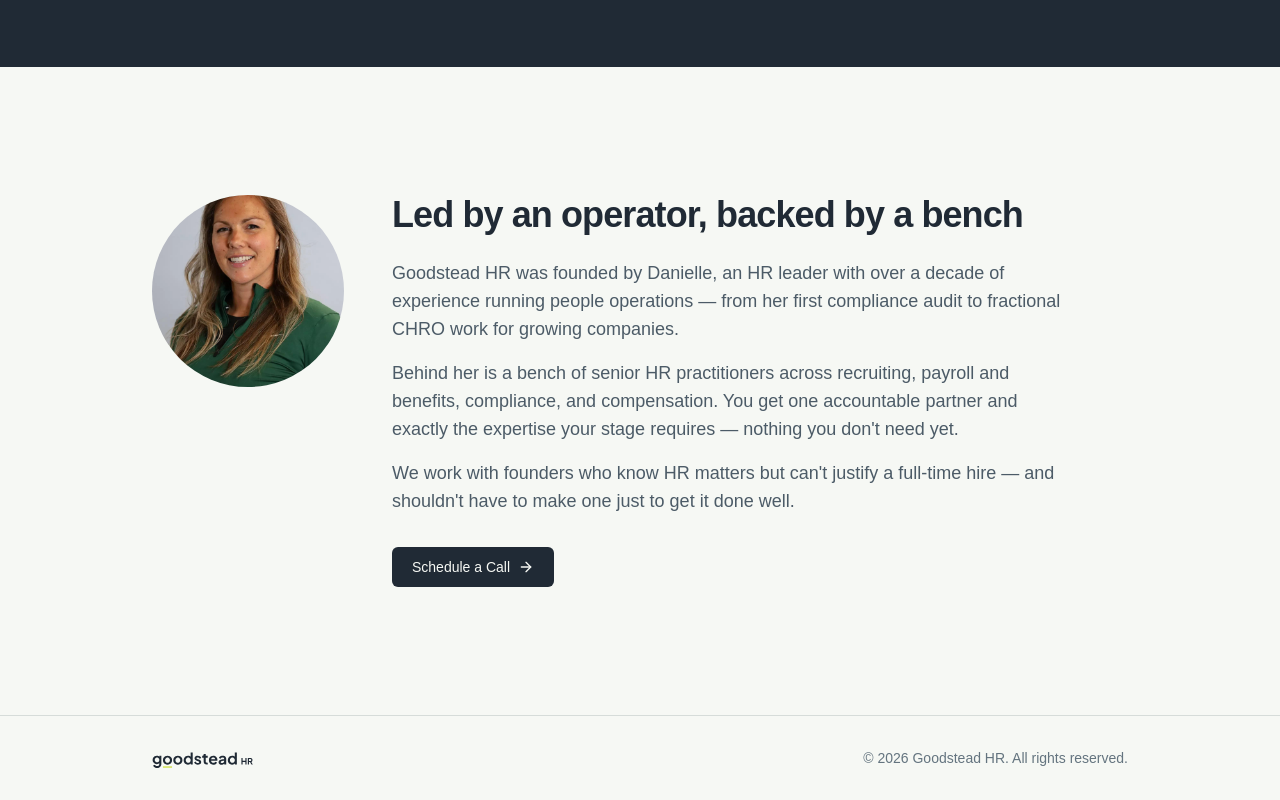
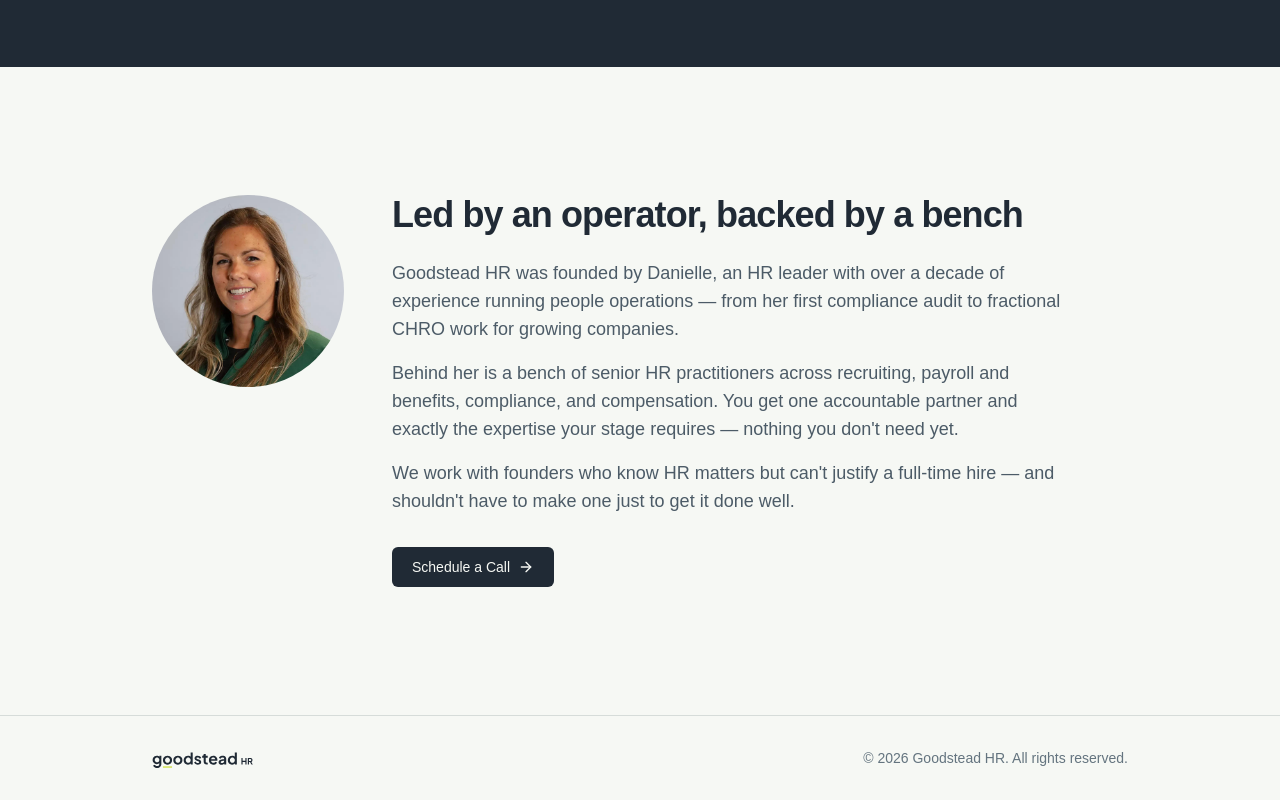
Before and after one commit to brianmcguins/danielle-site, a Next.js app: page / in a window 1280 px wide. Shown: the part 2455-3255 px from the top of the page. Built offline with nearby package versions, Linux system fonts and the light colour scheme.

Commit message:
better headshot II

```diff
--- a/src/app/(marketing)/page.tsx
+++ b/src/app/(marketing)/page.tsx
@@ -146,7 +146,7 @@ export default function HomePage() {
             alt="Danielle, founder of Goodstead HR"
             width={192}
             height={192}
-            className="size-40 rounded-full object-cover sm:size-48"
+            className="size-40 rounded-full object-cover object-top sm:size-48"
           />
           <div className="max-w-2xl">
             <h2 className="text-3xl font-semibold tracking-tight text-zinc-900 sm:text-4xl">
```
